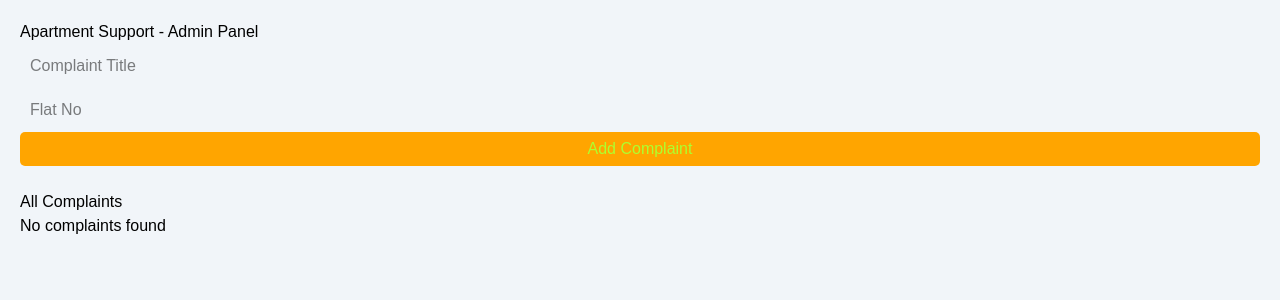
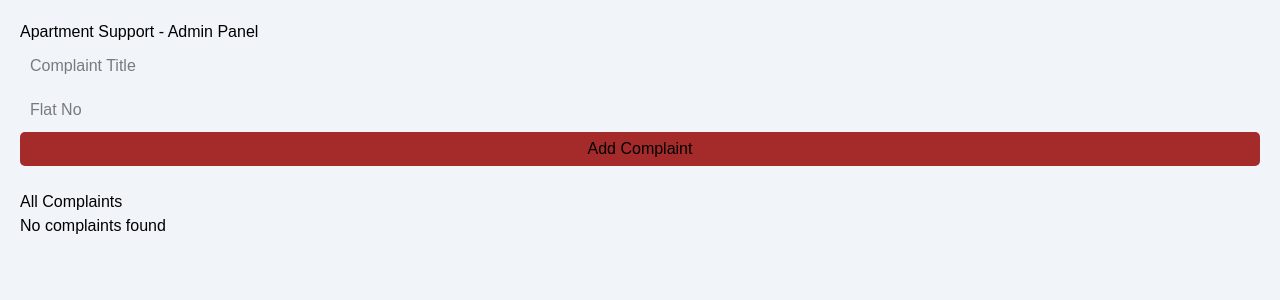
Before and after one commit to taresh2504/ReactJsbatch2, a React (Vite) app: page / in a window 1280 px wide. Shown: the top 300 px of the page. Built offline with nearby package versions, Linux system fonts and the light colour scheme.

Commit message:
'update'

```diff
--- a/src/App.css
+++ b/src/App.css
@@ -45,8 +45,8 @@ button {
   width: 100%;
   padding: 8px;
   /* background: #2563eb; */
-  background: orange;
-  color: greenyellow;
+  background: brown;
+  color: black;
   border: none;
   cursor: pointer;
   border-radius: 5px;
```
